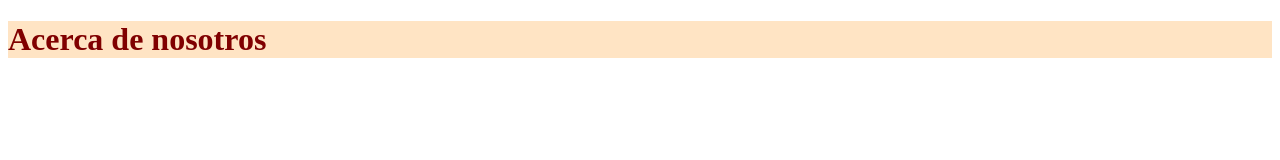
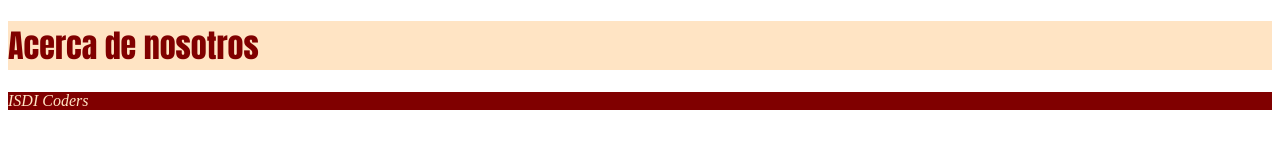
Before and after one commit to alce65/week1_q4, a website: page web/about.html in a window 1280 px wide. Drawn offline with Linux system fonts and the light colour scheme.

Commit message:
Add footer to about page

```diff
--- a/web/about.html
+++ b/web/about.html
@@ -12,6 +12,9 @@
   <header>
     <h1>Acerca de nosotros</h1>
   </header>
+  <footer>
+    <address>ISDI Coders</address>
+  </footer>
 </body>
 
 </html>
--- a/web/styles/style.css
+++ b/web/styles/style.css
@@ -5,4 +5,10 @@
 header {
   background-color: bisque;
   color: maroon;
+  font-family: Impact, Haettenschweiler, 'Arial Narrow Bold', sans-serif;
 }
+
+footer {
+  background-color: maroon;
+  color: bisque;
+}
```
